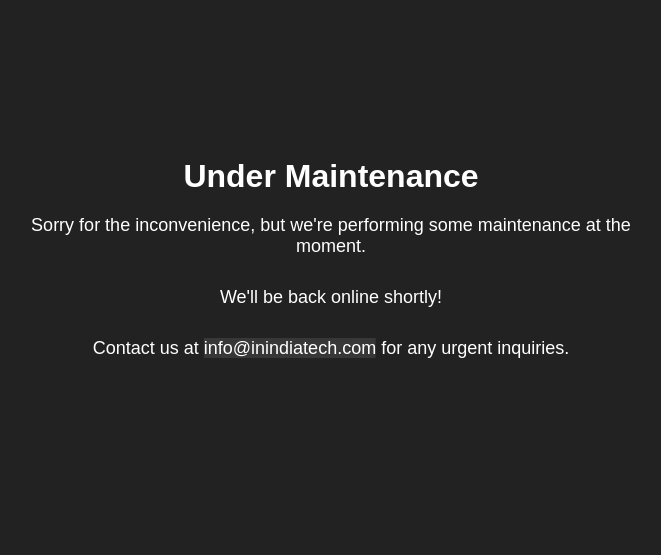
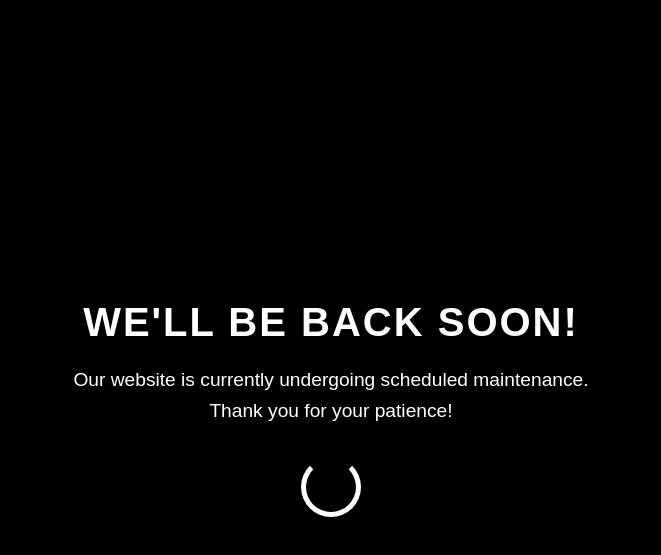
Before and after one commit to inindiaofficial/inindiaofficial.github.io, a plain HTML site: page index.html in a window 1280 px wide. Shown: the part 5-560 px from the top of the page, without its empty margins (309-970 px from the left). Drawn offline with Linux system fonts and the light colour scheme.

Commit message:
Update index.html

```diff
--- a/index.html
+++ b/index.html
@@ -1,87 +1,71 @@
 <!DOCTYPE html>
-<html>
+<html lang="en">
 <head>
+  <meta charset="UTF-8">
+  <meta name="viewport" content="width=device-width, initial-scale=1.0">
   <title>Under Maintenance</title>
   <style>
-    /* Global styles */
+    /* style.css */
 body {
-      background-color: #222;
-      color: #fff;
-      font-family: Arial, sans-serif;
-      text-align: center;
+  margin: 0;
+  font-family: 'Arial', sans-serif;
+  background-color: #000; /* Black background */
+  color: #fff; /* White text */
+  display: flex;
+  justify-content: center;
+  align-items: center;
+  height: 100vh;
+  overflow: hidden;
 }
 
-    /* Content styles */
-    .container {
+.maintenance-container {
+  text-align: center;
   max-width: 600px;
-      margin: 0 auto;
   padding: 20px;
 }
 
 h1 {
-      font-size: 32px;
+  font-size: 2.5rem;
   margin-bottom: 20px;
+  text-transform: uppercase;
+  letter-spacing: 2px;
+  color: #fff;
 }
 
 p {
-      font-size: 18px;
+  font-size: 1.2rem;
   margin-bottom: 30px;
+  line-height: 1.6;
 }
 
-    /* Icon styles */
-    .icon {
-      display: inline-block;
-      width: 100px;
-      height: 100px;
-      background-image: url(YOUR_ICON_PATH);
-      background-size: cover;
-      margin-bottom: 10px;
+.loader {
+  border: 5px solid #fff;
+  border-top: 5px solid #000;
+  border-radius: 50%;
+  width: 50px;
+  height: 50px;
+  animation: spin 1s linear infinite;
+  margin: 0 auto;
 }
 
-    /* Blur effect on links */
-    a {
-      color: #fff;
-      text-decoration: none;
-      position: relative;
+@keyframes spin {
+  0% {
+    transform: rotate(0deg);
   }
-
-    a:hover {
-      color: #fff;
-    }
-
-    a::before {
-      content: "";
-      position: absolute;
-      top: 50%;
-      left: 50%;
-      transform: translate(-50%, -50%);
-      width: 100%;
-      height: 100%;
-      background-color: rgba(255, 255, 255, 0.1);
-      backdrop-filter: blur(10px);
-      z-index: -1;
-      pointer-events: none;
-    }
-
-    /* Media queries for mobile and iPad */
-    @media only screen and (max-width: 768px) {
-      h1 {
-        font-size: 26px;
-      }
-
-      p {
-        font-size: 16px;
+  100% {
+    transform: rotate(360deg);
   }
 }
   </style>
 </head>
 <body>
-  <div class="container">
-    <div class="icon"></div>
-    <h1>Under Maintenance</h1>
-    <p>Sorry for the inconvenience, but we're performing some maintenance at the moment.</p>
-    <p>We'll be back online shortly!</p>
-    <p>Contact us at <a href="mailto:info@inindia.com">info@inindiatech.com</a> for any urgent inquiries.</p>
+  <div class="maintenance-container">
+    <div class="content">
+      <h1>We'll Be Back Soon!</h1>
+      <p>Our website is currently undergoing scheduled maintenance. <br>
+         Thank you for your patience!</p>
+      <div class="loader"></div>
+    </div>
   </div>
 </body>
 </html>
```
Lines whose indentation alone changed are shown as unchanged.
